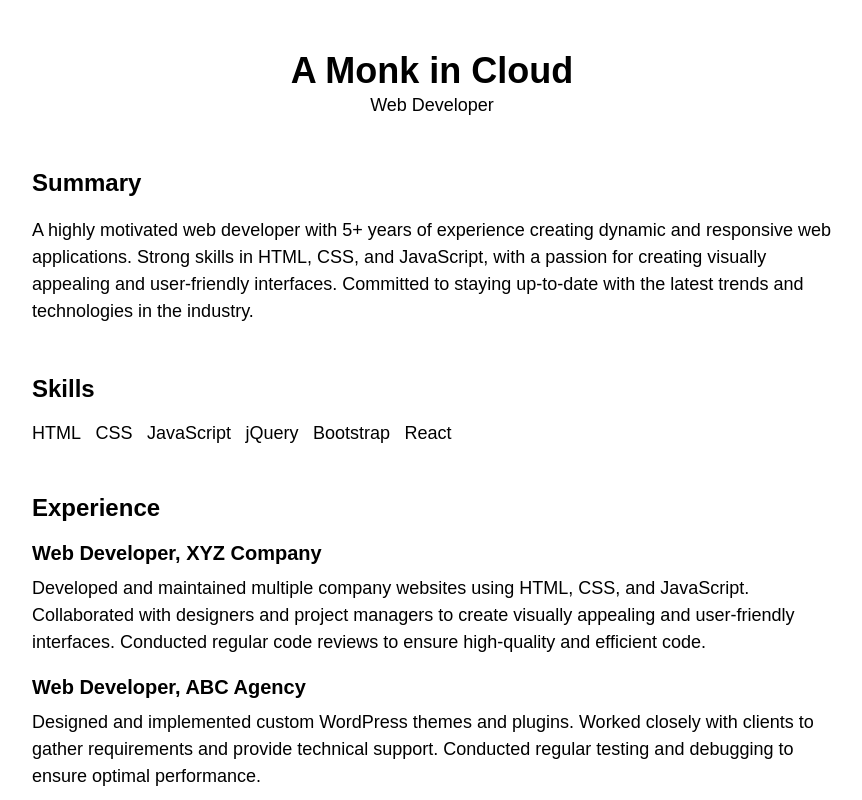
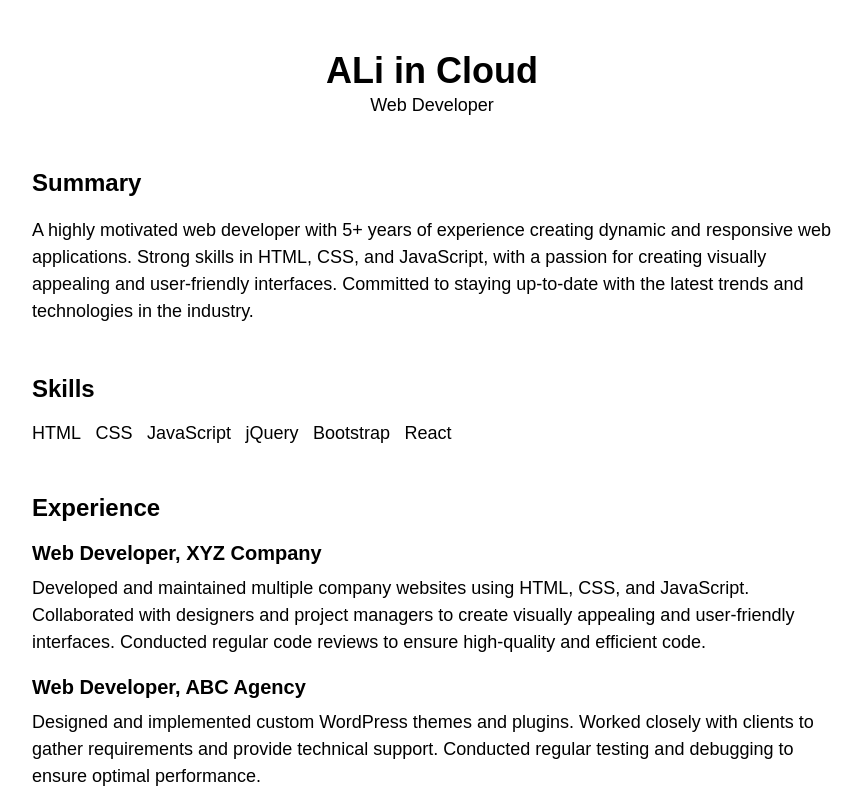
Before and after one commit to iqbalhakims/ga-pipeline-ecc2, a plain HTML site: page index.html in a window 1280 px wide. Shown: the top 800 px of the page, without its empty margins (208-1070 px from the left). Drawn offline with Linux system fonts and the light colour scheme.

Commit message:
ali in the cloud

```diff
--- a/index.html
+++ b/index.html
@@ -7,7 +7,7 @@
 <body>
 	<div class="container">
 		<header>
-			<h1>A Monk in Cloud</h1>
+			<h1>ALi in Cloud</h1>
 			<p>Web Developer</p>
 		</header>
 		<section>
```
